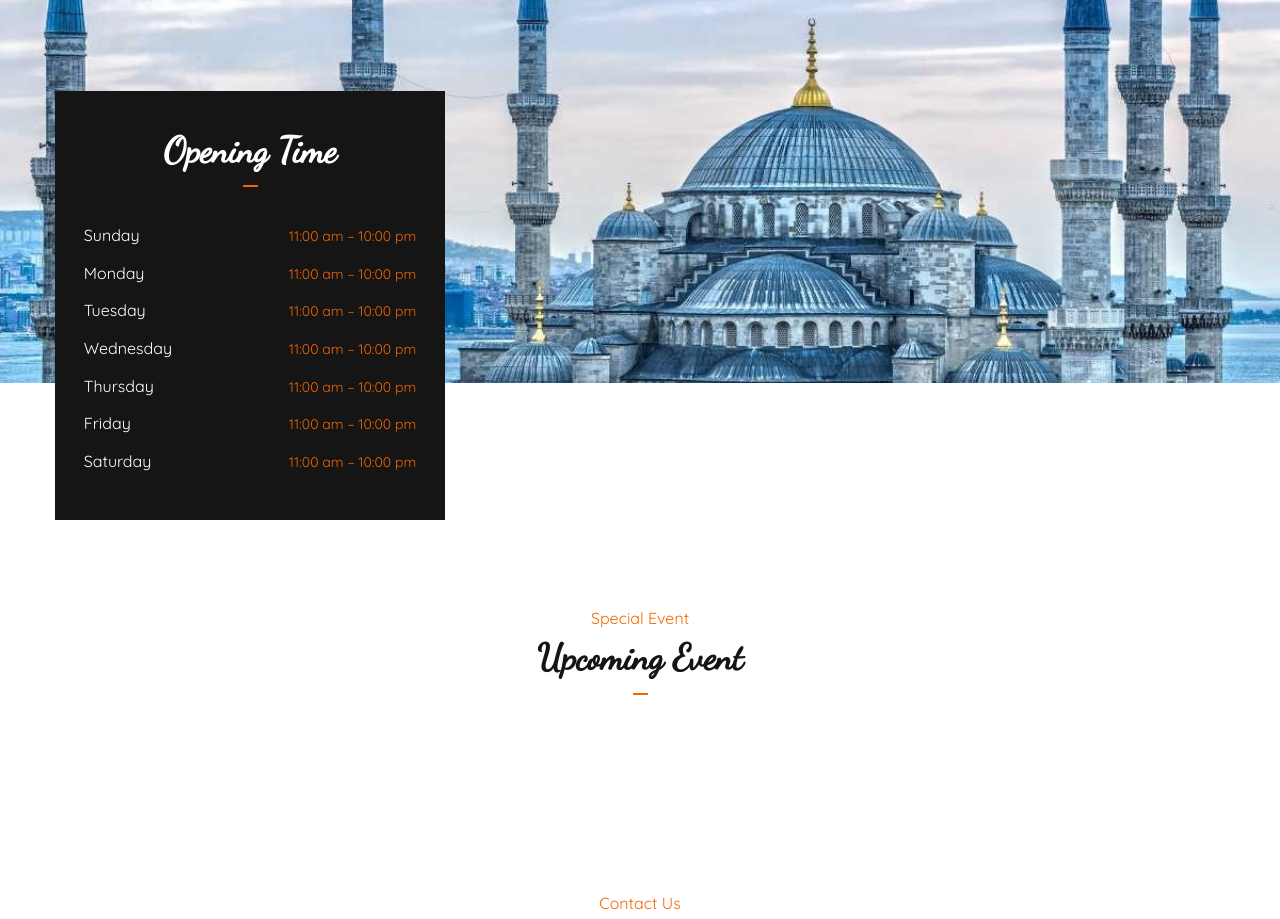
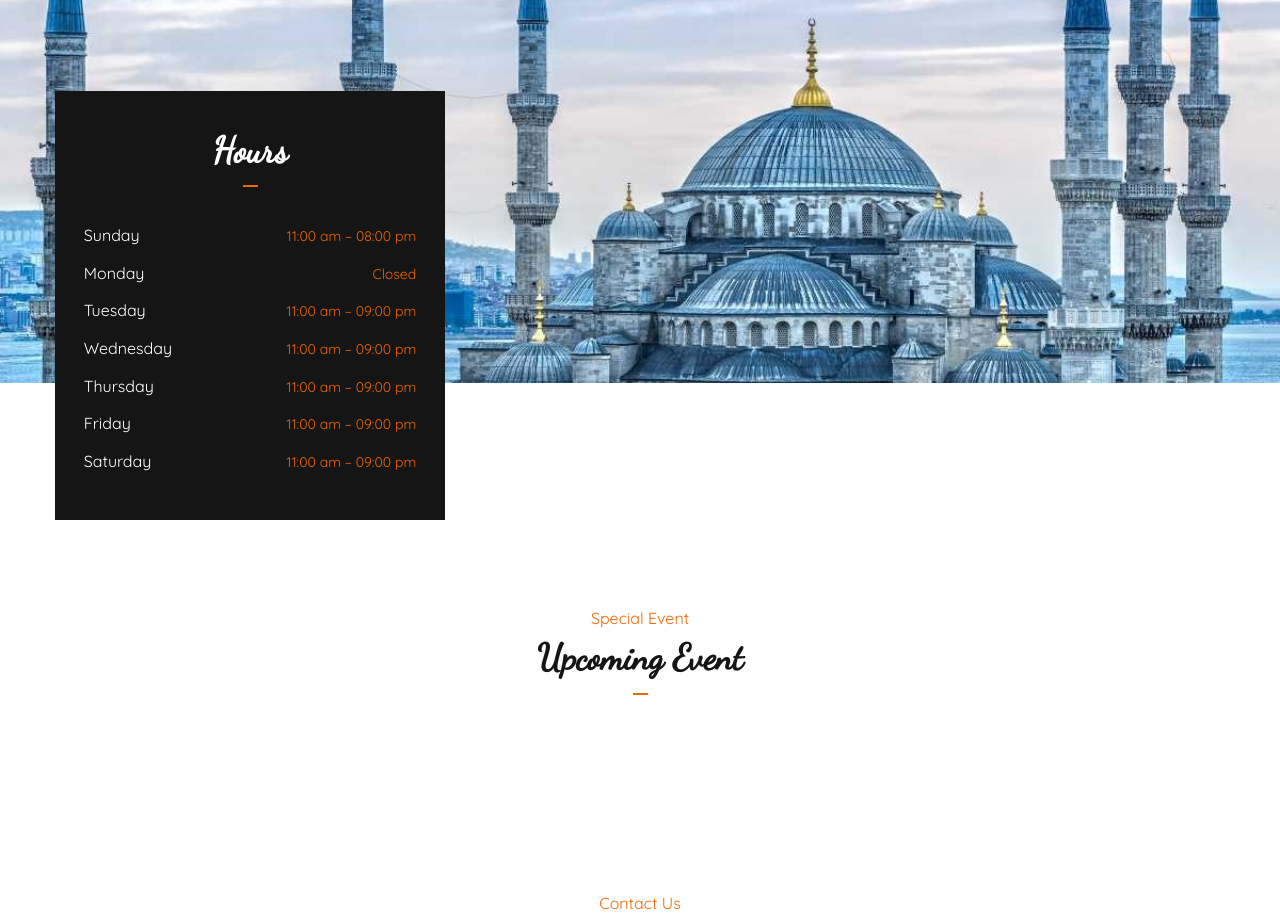
Before and after one commit to mazeez/mazeez.github.io, a plain HTML site: page docs/index.html in a window 1280 px wide. Shown: the part 4520-5439 px from the top of the page. Drawn offline with nearby package versions, Linux system fonts and the light colour scheme; some packages are replaced by stand-ins of ours.

Commit message:
Updated index.html
Updated Hours

```diff
--- a/docs/index.html
+++ b/docs/index.html
@@ -788,36 +788,36 @@
 					<div class="col-md-4 col-md-offset-0 col-sm-10 col-sm-offset-1">
 						<div class="opening-time row">
 							<div class="section-header text-center">
-								<h2 class="title white-text">Opening Time</h2>
+								<h2 class="title white-text">Hours</h2>
 							</div>
 							<ul>
 								<li>
 									<h4 class="day">Sunday</h4>
-									<h4 class="hours">11:00 am – 10:00 pm</h4>
+									<h4 class="hours">11:00 am – 08:00 pm</h4>
 								</li>
 								<li>
 									<h4 class="day">Monday</h4>
-									<h4 class="hours">11:00 am – 10:00 pm</h4>
+									<h4 class="hours">Closed</h4>
 								</li>
 								<li>
 									<h4 class="day">Tuesday</h4>
-									<h4 class="hours">11:00 am – 10:00 pm</h4>
+									<h4 class="hours">11:00 am – 09:00 pm</h4>
 								</li>
 								<li>
 									<h4 class="day">Wednesday</h4>
-									<h4 class="hours">11:00 am – 10:00 pm</h4>
+									<h4 class="hours">11:00 am – 09:00 pm</h4>
 								</li>
 								<li>
 									<h4 class="day">Thursday</h4>
-									<h4 class="hours">11:00 am – 10:00 pm</h4>
+									<h4 class="hours">11:00 am – 09:00 pm</h4>
 								</li>
 								<li>
 									<h4 class="day">Friday</h4>
-									<h4 class="hours">11:00 am – 10:00 pm</h4>
+									<h4 class="hours">11:00 am – 09:00 pm</h4>
 								</li>
 								<li>
 									<h4 class="day">Saturday</h4>
-									<h4 class="hours">11:00 am – 10:00 pm</h4>
+									<h4 class="hours">11:00 am – 09:00 pm</h4>
 								</li>
 							</ul>
 						</div>
```
